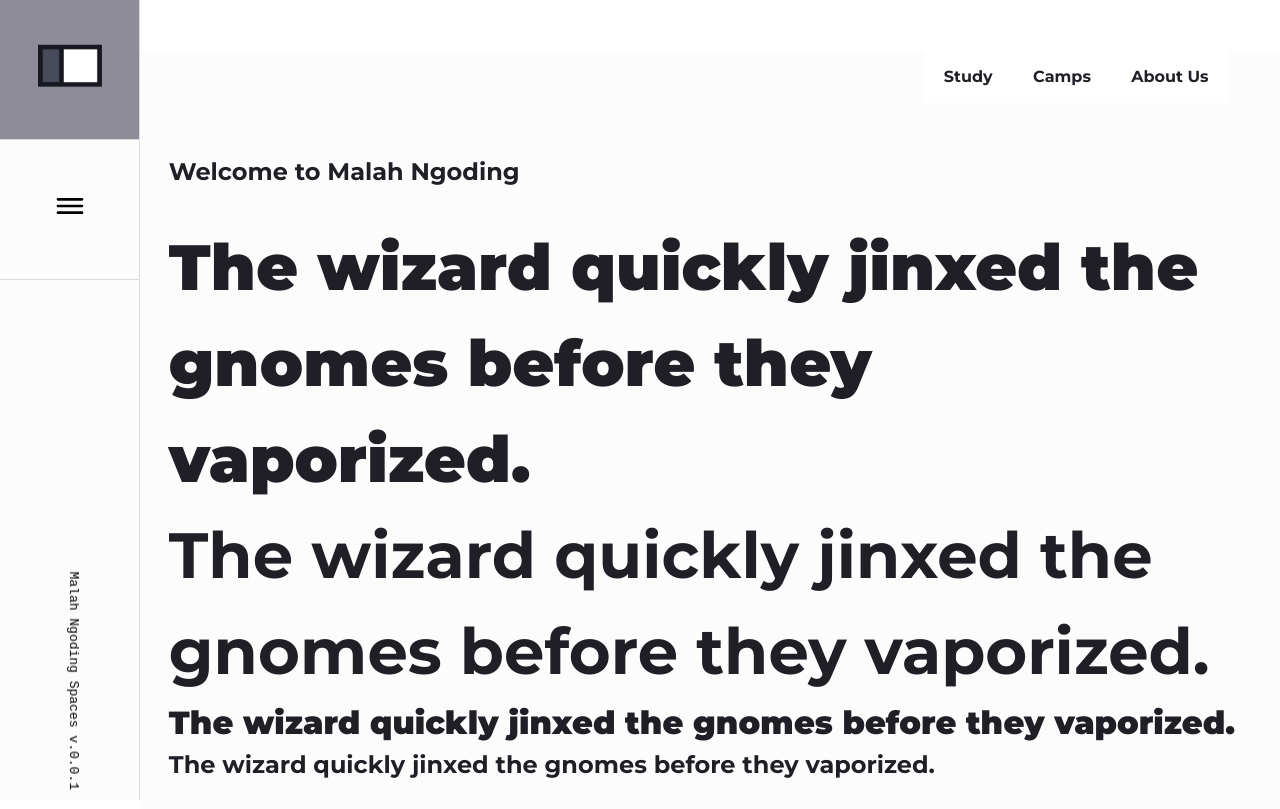
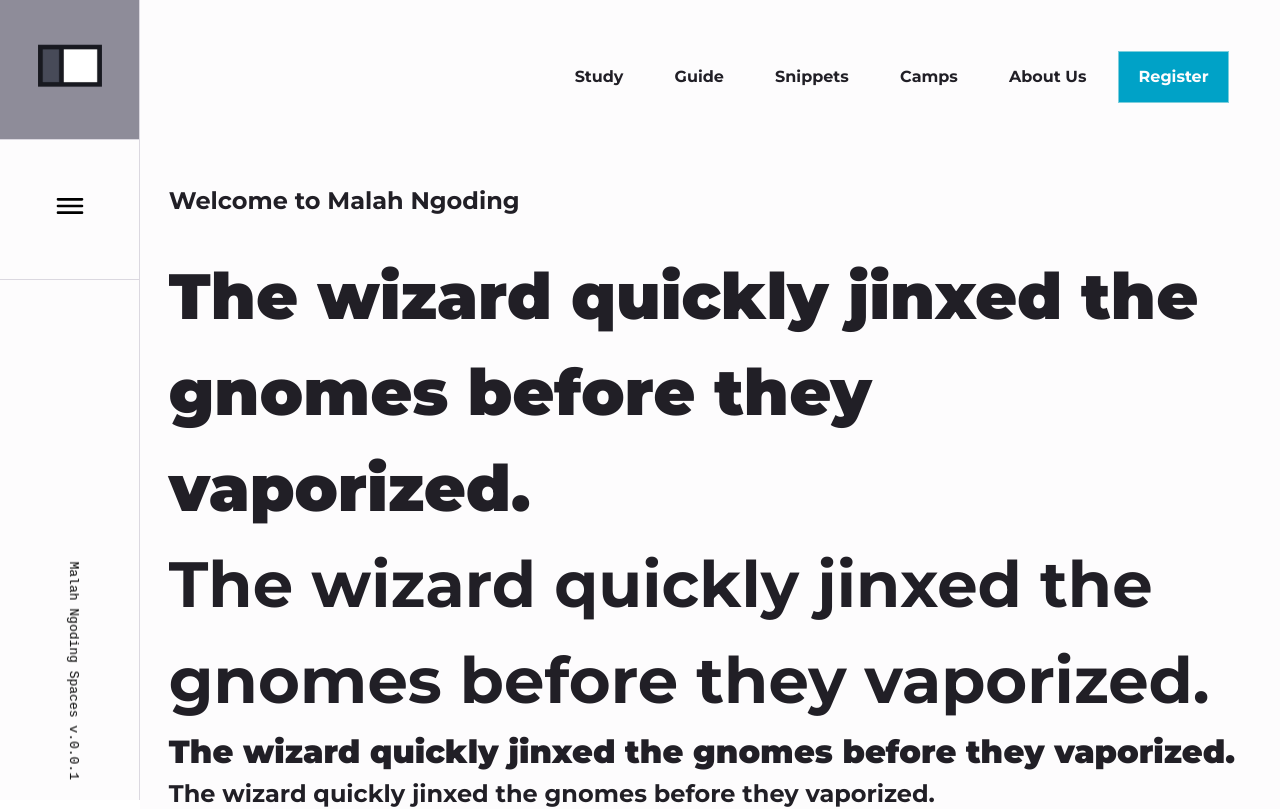
Before and after one commit to malahngoding/spaces, a Next.js app: page / in a window 1280 px wide. Shown: the top 809 px of the page. Built offline with nearby package versions, Linux system fonts and the light colour scheme.

Commit message:
feat(nav): navbar state

```diff
--- a/jest.config.js
+++ b/jest.config.js
@@ -11,5 +11,6 @@ module.exports = {
     '@pages/(.*)': '<rootDir>/src/pages/$1',
     '@styles/(.*)': '<rootDir>/src/styles/$1',
     '@utils/(.*)': '<rootDir>/src/utils/$1',
+    '@store/(.*)': '<rootDir>/src/store/$1',
   },
 };
--- a/package.json
+++ b/package.json
@@ -45,7 +45,9 @@
     "@stitches/react": "1.0.0",
     "next": "11.1.0",
     "react": "17.0.2",
-    "react-dom": "17.0.2"
+    "react-dom": "17.0.2",
+    "sharp": "0.29.0",
+    "zustand": "3.5.10"
   },
   "devDependencies": {
     "@babel/core": "^7.14.6",
--- a/src/components/design/box.tsx
+++ b/src/components/design/box.tsx
@@ -1,6 +1,3 @@
 import { styled } from '@config/stitches.config';
 
-export const Box = styled(`div`, {
-  color: `$mauve12`,
-  backgroundColor: `$mauve1`,
-});
+export const Box = styled(`div`, {});
--- a/src/components/design/button.tsx
+++ b/src/components/design/button.tsx
@@ -29,12 +29,8 @@ export const Button = styled(`button`, {
         },
       },
       ghost: {
-        color: `$mauve12`,
-        backgroundColor: `rgba(255,255,255,100)`,
-        border: `1px solid rgba(255,255,255,100)`,
-        '&:hover': {
-          border: `1px solid $mauve1`,
-        },
+        color: `inherit`,
+        backgroundColor: `inherit`,
       },
     },
   },
--- a/src/components/design/nav.tsx
+++ b/src/components/design/nav.tsx
@@ -6,7 +6,7 @@ export const Nav = styled(`nav`, {
   justifyContent: `flex-end`,
   alignItems: `center`,
   height: `$xl`,
-  margin: `$lg`,
+  padding: `$lg`,
   backgroundColor: `$mauve1`,
   color: `$mauve12`,
 });
--- a/src/components/icons/menu.tsx
+++ b/src/components/icons/menu.tsx
@@ -9,7 +9,7 @@ export const IconMenu = (props: IconProps) => {
   const { width, fill } = props;
   return (
     <>
-      <Box css={{ width: width || `24px` }}>
+      <Box css={{ width: width || `24px`, backgroundColor: `inherit` }}>
         <svg xmlns="http://www.w3.org/2000/svg" viewBox="0 0 24 24">
           <path
             fill={fill || `$mauve12`}
--- a/src/components/navigation-bar.tsx
+++ b/src/components/navigation-bar.tsx
@@ -5,15 +5,23 @@ import { Nav } from '@components/design/nav';
 export const NavigationBar = () => {
   const NavItems = [
     { title: `Study`, url: `/study` },
+    { title: `Guide`, url: `/study/guide` },
+    { title: `Snippets`, url: `/study/snippets` },
     { title: `Camps`, url: `/camps` },
     { title: `About Us`, url: `/about-us` },
+    { title: `Register`, url: `/register` },
   ];
   return (
     <>
       <Nav>
         {NavItems.map((item) => (
           <Link href={item.url} passHref key={item.url}>
-            <Button alternative="ghost">{item.title}</Button>
+            <Button
+              alternative={item.url === `/register` ? `primary` : `ghost`}
+              css={{ marginLeft: `$xs` }}
+            >
+              {item.title}
+            </Button>
           </Link>
         ))}
       </Nav>
--- a/src/components/side-navigation.tsx
+++ b/src/components/side-navigation.tsx
@@ -1,7 +1,12 @@
 import Link from 'next/link';
 import Image from 'next/image';
+
 import { IconMenu } from '@components/icons/menu';
 import { styled } from '@config/stitches.config';
+import { Button } from '@components/design/button';
+import { useDashNav } from '@store/navigation-store';
+import { SubTitle } from '@components/design/typography';
+import { Box } from '@components/design/box';
 
 const SideNav = styled(`div`, {
   borderRight: `1px solid $mauve6`,
@@ -42,11 +47,42 @@ const VersionTag = styled(`div`, {
   left: `0`,
   bottom: `0`,
   zIndex: `100000`,
-  transform: `rotate(90deg) translateX(-110px) translateY(36px)`,
+  transform: `rotate(90deg) translateX(-120px) translateY(36px)`,
   backgroundColor: `$mauve1`,
 });
 
+const NavigationCard = styled(`div`, {
+  position: `fixed`,
+  right: `0`,
+  top: `0`,
+  width: `calc(100% - 140px)`,
+  height: `100vh`,
+  zIndex: `100000`,
+  background: `rgba(253, 252, 253, 0.80)`,
+  boxShadow: `0 4px 30px rgba(26, 21, 35, 0.1)`,
+  backdropFilter: `blur(9px)`,
+  webkitBackdropFilter: `blur(9px)`,
+  display: `flex`,
+  flexDirection: `row`,
+  justifyContent: `center`,
+  alignItems: `center`,
+});
+
 export const SideNavigation = () => {
+  const shown = useDashNav((state) => state.shown);
+  const toggleNav = useDashNav((state) => state.toggleNav);
+
+  const handleNavigation = (): void => {
+    toggleNav();
+  };
+
+  const navigationList = [
+    { title: `Study`, url: `/study` },
+    { title: `Camps`, url: `/study` },
+    { title: `About Us`, url: `/study` },
+    { title: `Study`, url: `/study` },
+  ];
+
   const status = `Malah Ngoding Spaces v.0.0.1`;
   return (
     <>
@@ -65,11 +101,32 @@ export const SideNavigation = () => {
             </Link>
           </Menu>
           <Menu>
-            <IconMenu width={32} />
+            <Button
+              alternative="ghost"
+              type="button"
+              onClick={handleNavigation}
+            >
+              <IconMenu width={32} />
+            </Button>
           </Menu>
         </NavWrapper>
       </SideNav>
       <VersionTag>{status}</VersionTag>
+      {shown ? (
+        <NavigationCard>
+          <Box>
+            {navigationList.map((item) => (
+              <Link href={item.url} key={item.url} passHref>
+                <a>
+                  <SubTitle>{item.title}</SubTitle>
+                </a>
+              </Link>
+            ))}
+          </Box>
+        </NavigationCard>
+      ) : (
+        <></>
+      )}
     </>
   );
 };
--- a/src/pages/button.tsx
+++ b/src/pages/button.tsx
@@ -37,7 +37,7 @@ export const getStaticProps: GetStaticProps<HomeProps> = async () => {
   return {
     props: {
       applicationName,
-      repeater: [1],
+      repeater: [1, 2, 3, 4, 11, 12, 13, 14],
     },
   };
 };
--- /dev/null
+++ b/src/store/navigation-store.ts
@@ -0,0 +1,14 @@
+import create from 'zustand';
+
+interface DashNav {
+  shown: boolean;
+  toggleNav: () => void;
+}
+
+export const useDashNav = create<DashNav>((set) => ({
+  shown: false,
+  toggleNav: () =>
+    set((state: DashNav) => ({
+      shown: !state.shown,
+    })),
+}));
--- a/tsconfig.json
+++ b/tsconfig.json
@@ -21,6 +21,7 @@
       "@pages/*": ["./src/pages/*"],
       "@styles/*": ["./src/styles/*"],
       "@utils/*": ["./src/utils/*"],
+      "@store/*": ["./src/store/*"],
       "@public/*": ["./public/*"]
     }
   },
```
Also changed, not shown: 1 other file (tests, documents, lock files or other folders).
